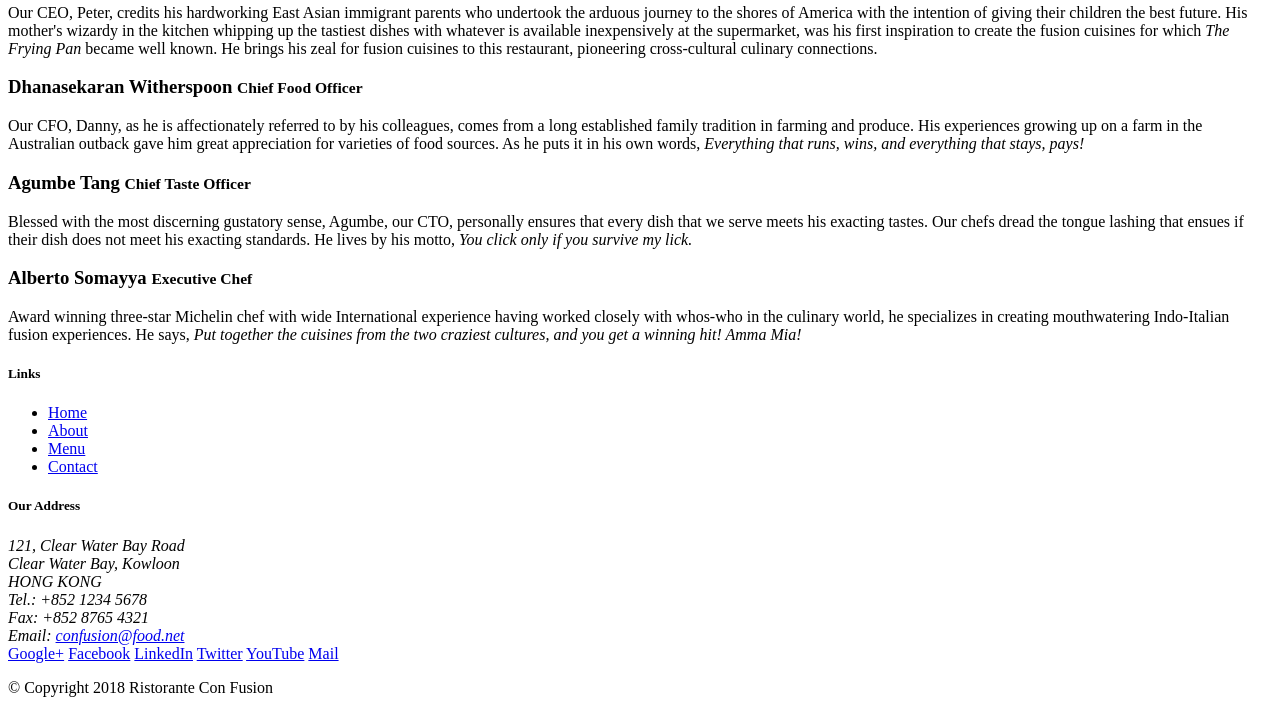
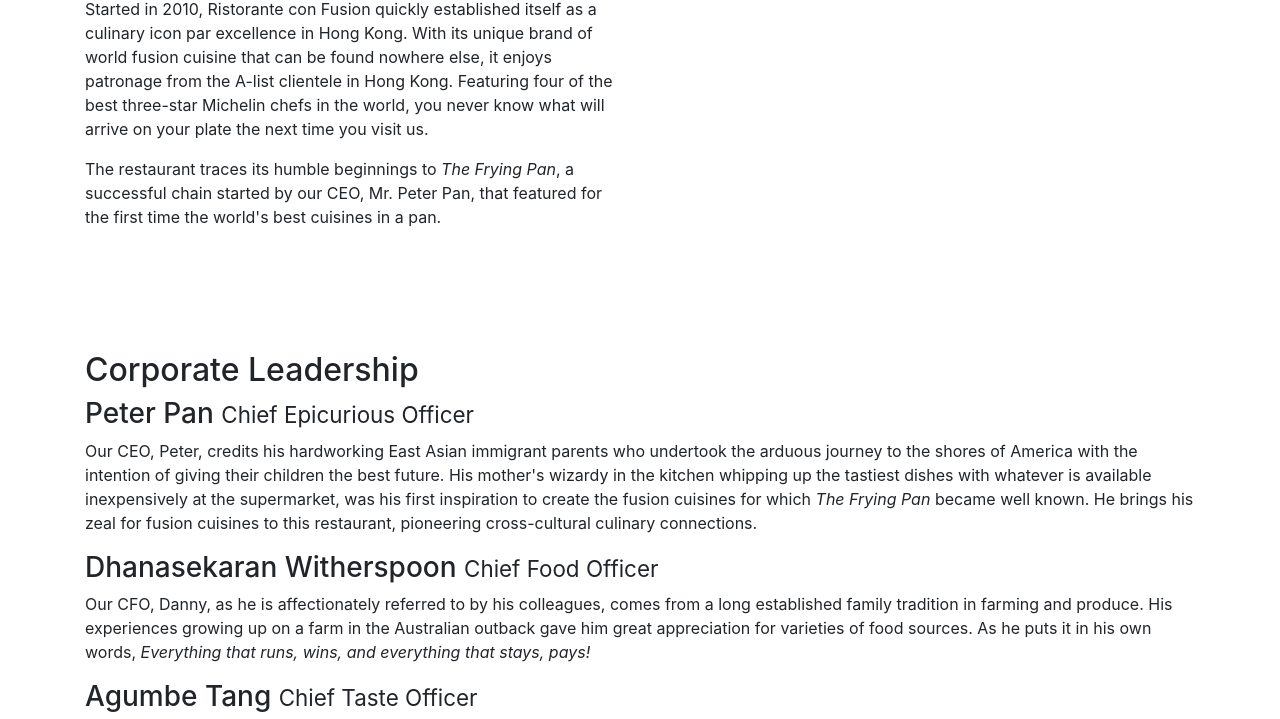
Before and after one commit to Riaz-Uddin-Ahmed/bootstrap.github.io, a website: page aboutus.html in a window 1280 px wide. Shown: the part 400-1119 px from the top of the page. Drawn offline with nearby package versions, Linux system fonts and the light colour scheme.

Commit message:
assignment1

```diff
--- a/aboutus.html
+++ b/aboutus.html
@@ -2,6 +2,15 @@
 <html lang="en">
 
 <head>
+
+    <!-- Required meta tags always come first -->
+    <meta charset="utf-8">
+    <meta name="viewport" content="width=device-width, initial-scale=1, shrink-to-fit=no">
+    <meta http-equiv="x-ua-compatible" content="ie=edge">
+
+    <!-- Bootstrap CSS -->
+    <link rel="stylesheet" href="node_modules/bootstrap/dist/css/bootstrap.min.css">
+    <link rel="stylesheet" href="css/styles.css">
 
     <title>Ristorante Con Fusion: About Us</title>
 
@@ -22,36 +31,36 @@
         </div>
     </header>
 
-    <div>
-        <div>
-            <div>
+    <div class="container">
+        <div class="row">
+            <div >
                <h3>About Us</h3>
                <hr>
             </div>
         </div>
 
-        <div>
-            <div>
+        <div class="row">
+            <div class="col-12 col-sm-6" >
                 <h2>Our History</h2>
                 <p>Started in 2010, Ristorante con Fusion quickly established itself as a culinary icon par excellence in Hong Kong. With its unique brand of world fusion cuisine that can be found nowhere else, it enjoys patronage from the A-list clientele in Hong Kong.  Featuring four of the best three-star Michelin chefs in the world, you never know what will arrive on your plate the next time you visit us.</p>
                 <p>The restaurant traces its humble beginnings to <em>The Frying Pan</em>, a successful chain started by our CEO, Mr. Peter Pan, that featured for the first time the world's best cuisines in a pan.</p>
             </div>
-            <div>
+            <div class="row-content">
             </div>
         </div>
 
 
-        <div>
-            <div>
+        <div >
+            <div >
                 <h2>Corporate Leadership</h2>
                 <h3>Peter Pan <small>Chief Epicurious Officer</small></h3>
-                <p>Our CEO, Peter, credits his hardworking East Asian immigrant parents who undertook the arduous journey to the shores of America with the intention of giving their children the best future. His mother's wizardy in the kitchen whipping up the tastiest dishes with whatever is available inexpensively at the supermarket, was his first inspiration to create the fusion cuisines for which <em>The Frying Pan</em> became well known. He brings his zeal for fusion cuisines to this restaurant, pioneering cross-cultural culinary connections.</p>
+                <p class=" d-none d-sm-block" >Our CEO, Peter, credits his hardworking East Asian immigrant parents who undertook the arduous journey to the shores of America with the intention of giving their children the best future. His mother's wizardy in the kitchen whipping up the tastiest dishes with whatever is available inexpensively at the supermarket, was his first inspiration to create the fusion cuisines for which <em>The Frying Pan</em> became well known. He brings his zeal for fusion cuisines to this restaurant, pioneering cross-cultural culinary connections.</p>
                 <h3>Dhanasekaran Witherspoon <small>Chief Food Officer</small></h3>
-                <p>Our CFO, Danny, as he is affectionately referred to by his colleagues, comes from a long established family tradition in farming and produce. His experiences growing up on a farm in the Australian outback gave him great appreciation for varieties of food sources. As he puts it in his own words, <em>Everything that runs, wins, and everything that stays, pays!</em></p>
+                <p class=" d-none d-sm-block">Our CFO, Danny, as he is affectionately referred to by his colleagues, comes from a long established family tradition in farming and produce. His experiences growing up on a farm in the Australian outback gave him great appreciation for varieties of food sources. As he puts it in his own words, <em>Everything that runs, wins, and everything that stays, pays!</em></p>
                 <h3>Agumbe Tang <small>Chief Taste Officer</small></h3>
-                <p>Blessed with the most discerning gustatory sense, Agumbe, our CTO, personally ensures that every dish that we serve meets his exacting tastes. Our chefs dread the tongue lashing that ensues if their dish does not meet his exacting standards. He lives by his motto, <em>You click only if you survive my lick.</em></p>
+                <p class=" d-none d-sm-block">Blessed with the most discerning gustatory sense, Agumbe, our CTO, personally ensures that every dish that we serve meets his exacting tastes. Our chefs dread the tongue lashing that ensues if their dish does not meet his exacting standards. He lives by his motto, <em>You click only if you survive my lick.</em></p>
                 <h3>Alberto Somayya <small>Executive Chef</small></h3>
-                <p>Award winning three-star Michelin chef with wide International experience having worked closely with whos-who in the culinary world, he specializes in creating mouthwatering Indo-Italian fusion experiences. He says, <em>Put together the cuisines from the two craziest cultures, and you get a winning hit! Amma Mia!</em></p>
+                <p class=" d-none d-sm-block">Award winning three-star Michelin chef with wide International experience having worked closely with whos-who in the culinary world, he specializes in creating mouthwatering Indo-Italian fusion experiences. He says, <em>Put together the cuisines from the two craziest cultures, and you get a winning hit! Amma Mia!</em></p>
             </div>
        </div>
 
@@ -99,6 +108,11 @@
         </div>
     </footer>
 
+     <!-- jQuery first, then Popper.js, then Bootstrap JS. -->
+     <script src="node_modules/jquery/dist/jquery.slim.min.js"></script>
+     <script src="node_modules/popper.js/dist/umd/popper.min.js"></script>
+     <script src="node_modules/bootstrap/dist/js/bootstrap.min.js"></script>
+
 </body>
 
 </html>
```
